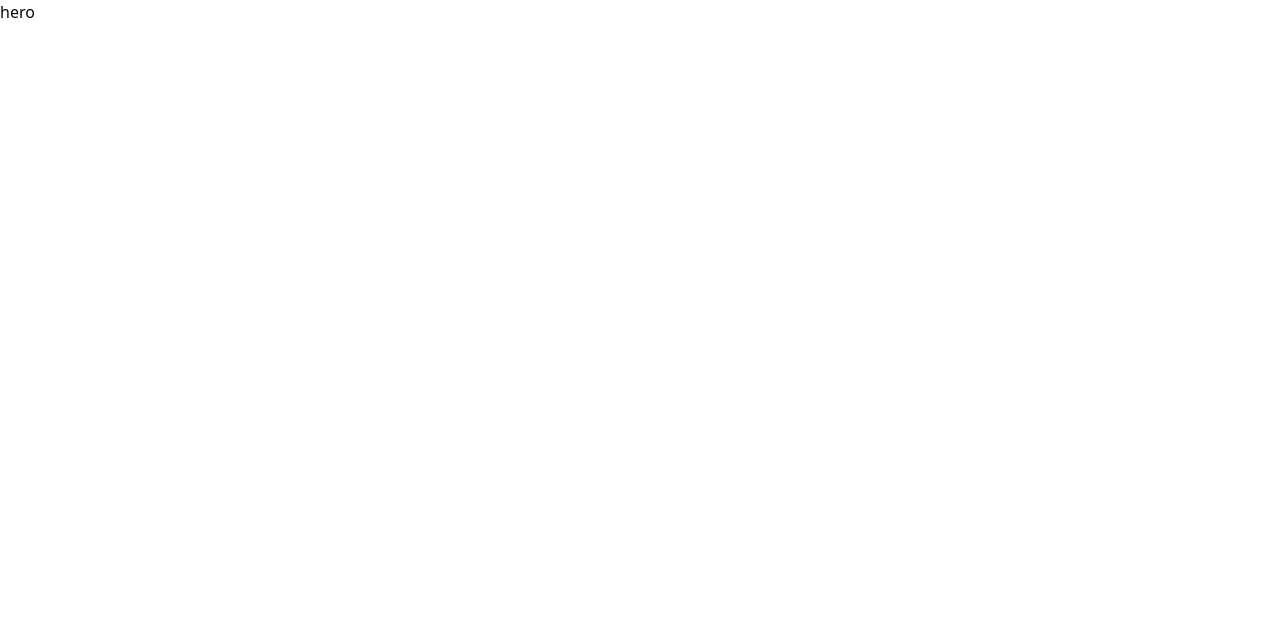
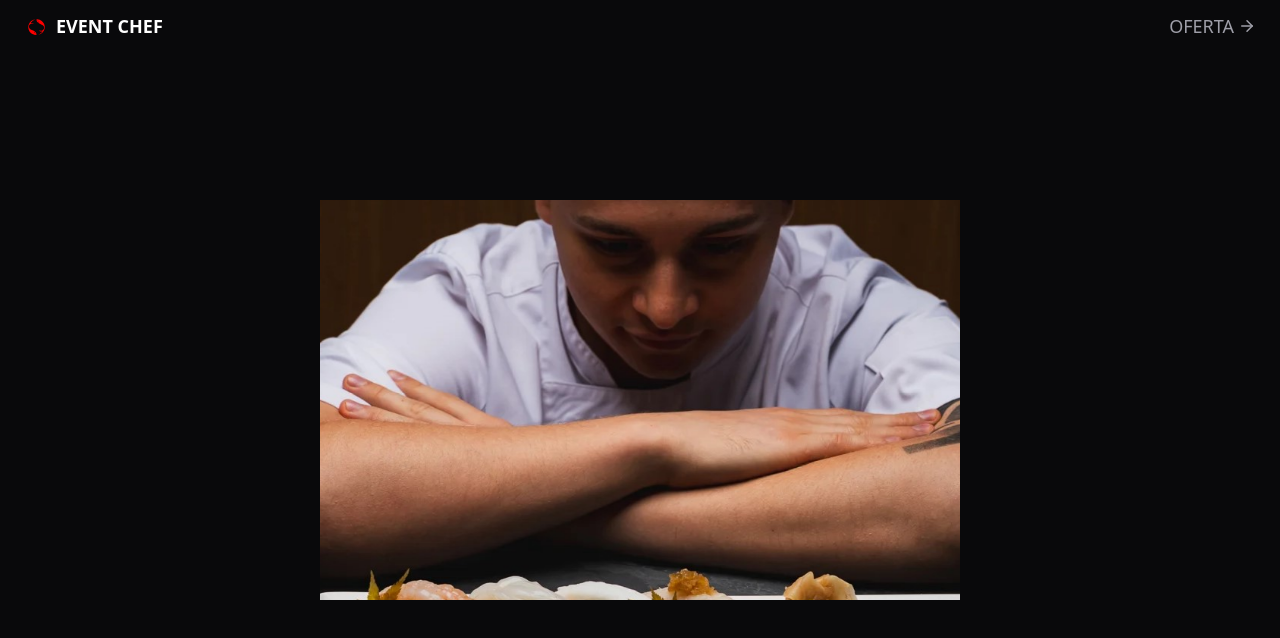
Before and after one commit to AleksanderPaluch/eventWeb-, a React (Vite) app: page / in a window 1280 px wide. Shown: the top 638 px of the page. Built offline with nearby package versions, Linux system fonts and the light colour scheme.

Commit message:
hero progress

```diff
--- a/package.json
+++ b/package.json
@@ -15,7 +15,7 @@
     "class-variance-authority": "^0.7.1",
     "clsx": "^2.1.1",
     "framer-motion": "^12.23.12",
-    "lenis": "^1.3.11",
+    "lenis": "^1.3.15",
     "lucide-react": "^0.542.0",
     "react": "^19.1.1",
     "react-dom": "^19.1.1",
--- a/src/App.tsx
+++ b/src/App.tsx
@@ -1,11 +1,12 @@
-import Hero from "./components/Hero/Hero";
+// import Hero from "./components/Hero/Hero";
+import { SmoothScrollHero } from "./components/SmoothScrollHero/SmoothScrollHero";
 
 
 function App() {
   return (
     <>
       <div>
-     <Hero />
+     <SmoothScrollHero />
 
       </div>
     </>
--- a/src/components/Hero/Hero.tsx
+++ b/src/components/Hero/Hero.tsx
@@ -1,4 +1,3 @@
-import React from 'react'
 
 const Hero = () => {
   return (
--- /dev/null
+++ b/src/components/SmoothScrollHero/SmoothScrollHero.tsx
@@ -0,0 +1,119 @@
+import { ReactLenis } from "lenis/react";
+import {
+  motion,
+  useMotionTemplate,
+  useScroll,
+  useTransform,
+} from "framer-motion";
+import logo from "../../../public/assets/logo.svg";
+import { FiArrowRight } from "react-icons/fi";
+
+export const SmoothScrollHero = () => {
+  return (
+    <div className="bg-zinc-950">
+      <ReactLenis
+        root
+        options={{
+          // Learn more -> https://github.com/darkroomengineering/lenis?tab=readme-ov-file#instance-settings
+          lerp: 0.05,
+          //   infinite: true,
+          //   syncTouch: true,
+        }}
+      >
+        <Nav />
+        <Hero />
+        <Schedule />
+      </ReactLenis>
+    </div>
+  );
+};
+
+const Nav = () => {
+  return (
+    <nav className="fixed left-0 right-0 top-0 z-50 flex items-center justify-between px-6 py-3 text-white">
+      <div className="flex items-center gap-2 text-lg font-bold">
+        <img className="w-6" src={logo} alt="logo" />
+        <p>EVENT CHEF</p>
+      </div>
+
+      {/* <logo className="text-3xl mix-blend-difference" /> */}
+      <button
+        onClick={() => {
+          document.getElementById("Sushi-offer")?.scrollIntoView({
+            behavior: "smooth",
+          });
+        }}
+        className="flex items-center gap-1 text-lg text-zinc-400"
+      >
+        OFERTA <FiArrowRight />
+      </button>
+    </nav>
+  );
+};
+
+const SECTION_HEIGHT = 1500;
+
+const Hero = () => {
+  return (
+    <div
+      style={{ height: `calc(${SECTION_HEIGHT}px + 100vh)` }}
+      className="relative w-full"
+    >
+      <CenterImage />
+      <div className="absolute bottom-0 left-0 right-0 h-96 bg-gradient-to-b from-zinc-950/0 to-zinc-950" />
+    </div>
+  );
+};
+
+const CenterImage = () => {
+  const { scrollY } = useScroll();
+
+  const clip1 = useTransform(scrollY, [0, 1500], [25, 0]);
+  const clip2 = useTransform(scrollY, [0, 1500], [75, 100]);
+
+  const clipPath = useMotionTemplate`polygon(${clip1}% ${clip1}%, ${clip2}% ${clip1}%, ${clip2}% ${clip2}%, ${clip1}% ${clip2}%)`;
+
+  const backgroundSize = useTransform(
+    scrollY,
+    [0, SECTION_HEIGHT + 500],
+    ["80%", "100%"]
+  );
+  const opacity = useTransform(
+    scrollY,
+    [SECTION_HEIGHT, SECTION_HEIGHT + 500],
+    [1, 0]
+  );
+
+  return (
+    <motion.div
+      className="sticky top-0 h-screen w-full"
+      style={{
+        clipPath,
+        backgroundSize,
+        opacity,
+        backgroundImage:
+          "url(../../../public/assets/sushak.jpg)",
+        backgroundPosition: "bottom",
+        backgroundRepeat: "no-repeat",
+      }}
+    />
+  );
+};
+
+const Schedule = () => {
+  return (
+    <section
+      id="Sushi-offer"
+      className="h-[2000px] mx-auto max-w-5xl px-4 py-48 text-white"
+    >
+      <motion.h1
+        initial={{ y: 48, opacity: 0 }}
+        whileInView={{ y: 0, opacity: 1 }}
+        transition={{ ease: "easeInOut", duration: 0.75 }}
+        className="mb-20 text-4xl font-black uppercase text-zinc-50"
+      >
+        Sushi Event Warszawa
+      </motion.h1>
+    </section>
+  );
+};
--- a/src/index.css
+++ b/src/index.css
@@ -109,16 +109,3 @@
   --sidebar-border: oklch(1 0 0 / 10%);
   --sidebar-ring: oklch(0.552 0.016 285.938);
 }
-
-@layer base {
-  * {
-    @apply border-border outline-ring/50;
-  }
-  body {
-    @apply bg-background text-foreground;
-
-  }
-}
-html, body {
-  overflow-x: hidden;
-}
```
Also changed, not shown: public/assets/logo.svg (added), 1 other file (tests, documents, lock files or other folders).
